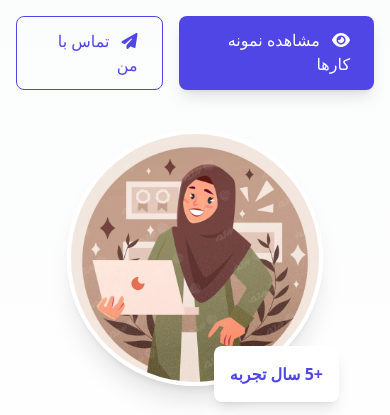
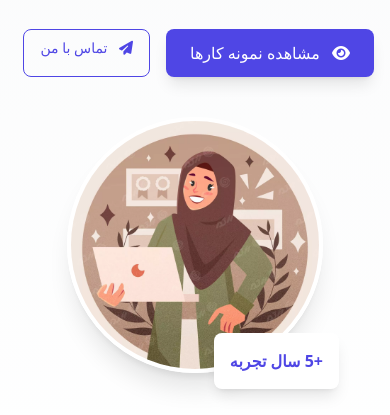
Before and after one commit to nazaninsafi/portfolio, a website: page index.html in a window 390 px wide. Shown: the part 297-712 px from the top of the page. Drawn offline with nearby package versions, Linux system fonts and the light colour scheme.

```diff
--- a/index.html
+++ b/index.html
@@ -117,12 +117,12 @@
                 <div class="md:w-1/2 mb-10 md:mb-0 fade-left">
                     <h1 class="text-4xl md:text-6xl font-bold text-gray-800 dark:text-white mb-4">سلام، من <span class="text-primary-600 dark:text-primary-400">نام شما</span> هستم</h1>
                     <p class="text-xl text-gray-600 dark:text-gray-300 mb-8">طراح و توسعه‌دهنده وب با تجربه در ایجاد تجربه‌های کاربری جذاب</p>
-                    <div class="flex space-x-4 space-x-reverse">
+                    <div class="flex  space-x-4 space-x-reverse">
                         <a href="#projects" class="bg-primary-600 hover:bg-primary-700 dark:bg-primary-500 dark:hover:bg-primary-600 text-white px-6 py-3 rounded-lg transition shadow-lg hover:shadow-xl transform hover:-translate-y-1 duration-300">
                             <i class="fas fa-eye ml-2"></i>
                             مشاهده نمونه کارها
                         </a>
-                        <a href="#contact" class="border border-primary-600 dark:border-primary-400 text-primary-600 dark:text-primary-400 hover:bg-primary-50 dark:hover:bg-gray-800 px-6 py-3 rounded-lg transition duration-300">
+                        <a href="#contact" class=" border border-primary-600 dark:border-primary-400 text-primary-600 dark:text-primary-400 hover:bg-primary-50 dark:hover:bg-gray-800 px-4 py-2 text-sm sm:px-6 sm:py-3 sm:text-base rounded-lg transition duration-300">
                             <i class="fas fa-paper-plane ml-2"></i>
                             تماس با من
                         </a>
```
